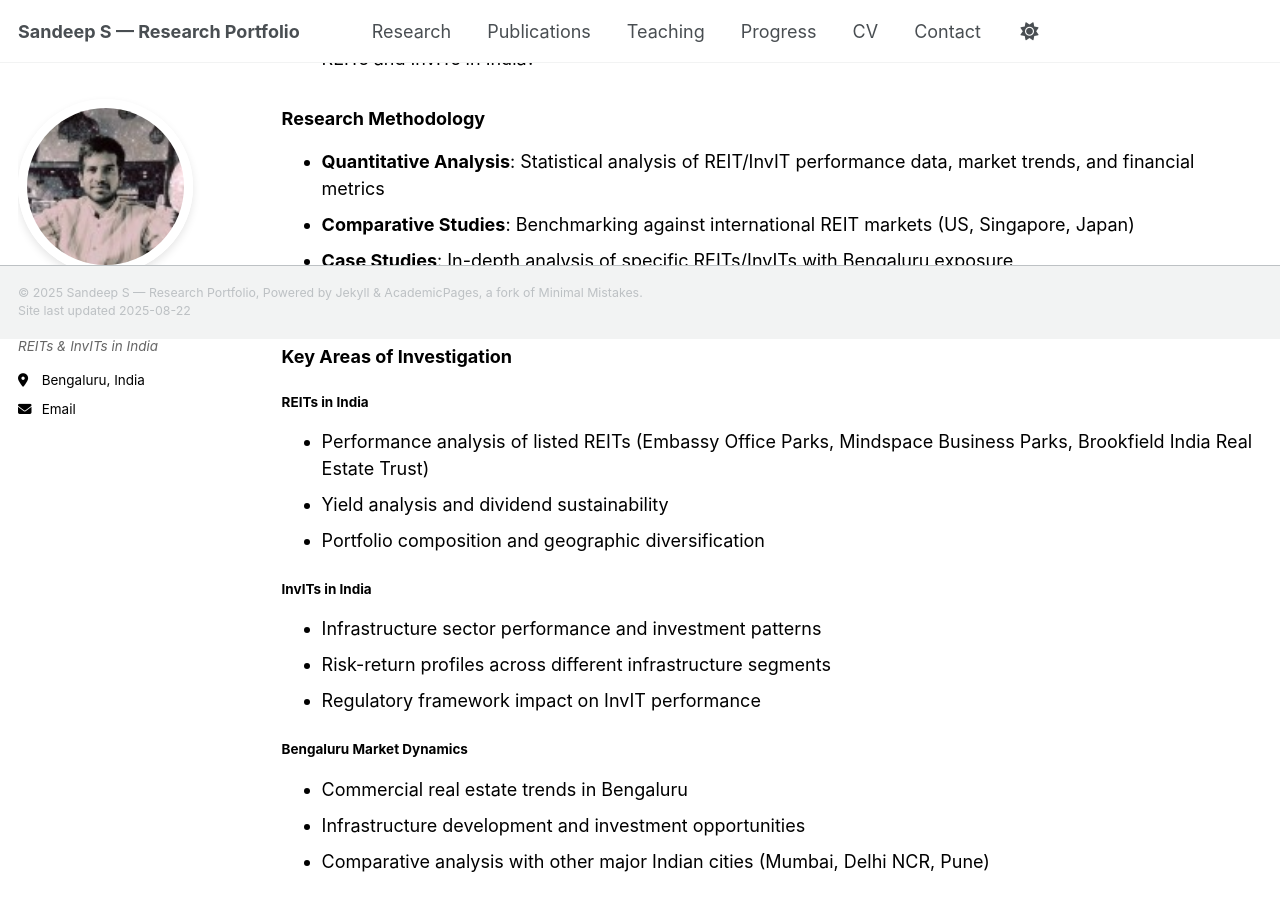
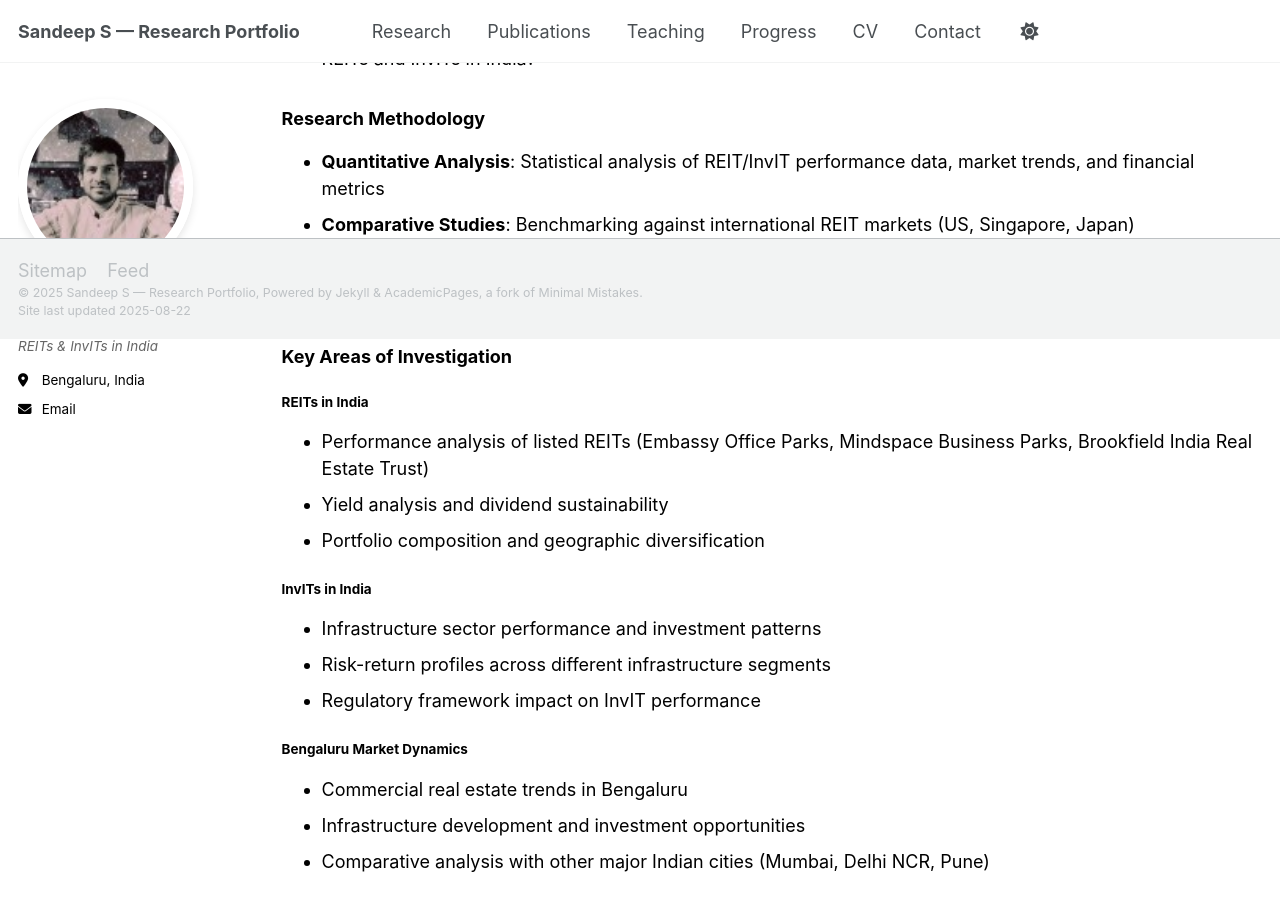
Before and after one commit to SanKabira/sandeep-research-portfolio, a Jekyll site: the page built from _pages/research.md, in a window 1280 px wide and 900 px high, scrolled down 561 px. Built offline with Jekyll 4.4.1, drawn with Linux system fonts in a browser that asks for light colours; a script that is not in the unit is left out.

Commit message:
feat(footer): show Sitemap + Feed globally; remove homepage-only sitemap

```diff
--- a/_includes/footer.html
+++ b/_includes/footer.html
@@ -1,6 +1,11 @@
 {% include base_path %}
 
 
+<div class="page__footer-custom">
+  <a href="{{ '/sitemap.xml' | relative_url }}">Sitemap</a>
+  &nbsp;&nbsp;
+  <a href="{% if site.atom_feed.path %}{{ site.atom_feed.path }}{% else %}{{ '/feed.xml' | relative_url }}{% endif %}">Feed</a>
+</div>
 <div class="page__footer-copyright">
   &copy; {{ site.time | date: '%Y' }} {{ site.title }}, Powered by <a href="http://jekyllrb.com" rel="nofollow">Jekyll</a> &amp; <a href="https://github.com/academicpages/academicpages.github.io">AcademicPages</a>, a fork of <a href="https://mademistakes.com/work/minimal-mistakes-jekyll-theme/" rel="nofollow">Minimal Mistakes</a>.<br />
   Site last updated {{ site.time | date: '%Y-%m-%d' }}
```
Also changed, not shown: index.md (+0 -2 lines).
